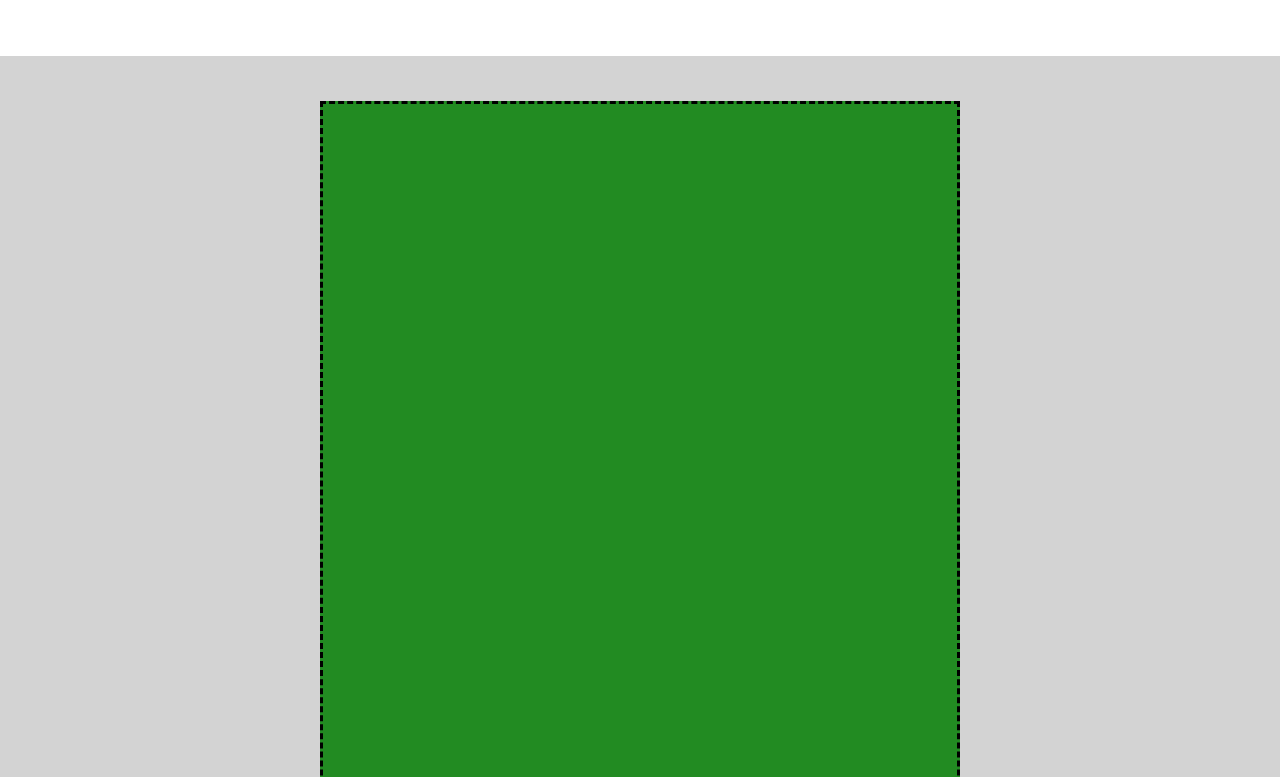
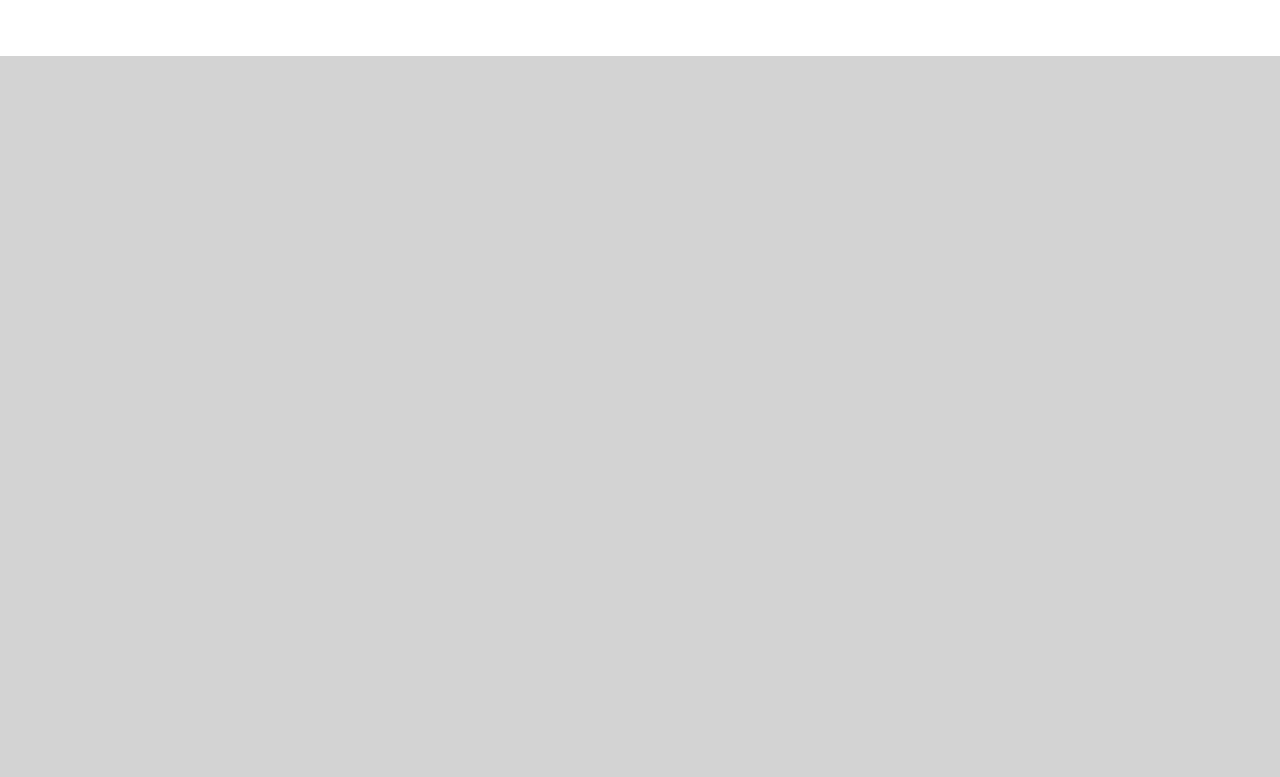
Before and after one commit to MatteoOliva/htmlcss-discord, a plain HTML site: page index.html in a window 1280 px wide. Shown: the part 2599-3376 px from the top of the page. Drawn offline with Linux system fonts and the light colour scheme.

```diff
--- a/css/style.css
+++ b/css/style.css
@@ -163,11 +163,6 @@
   background-color: #d3d3d3;
 }
 
-.container8 {
-  background-color: #228b22;
-  border: 3px dashed black;
-  width: 50%;
-  height: 90%;
 }
 
 /* section 6 */
```
